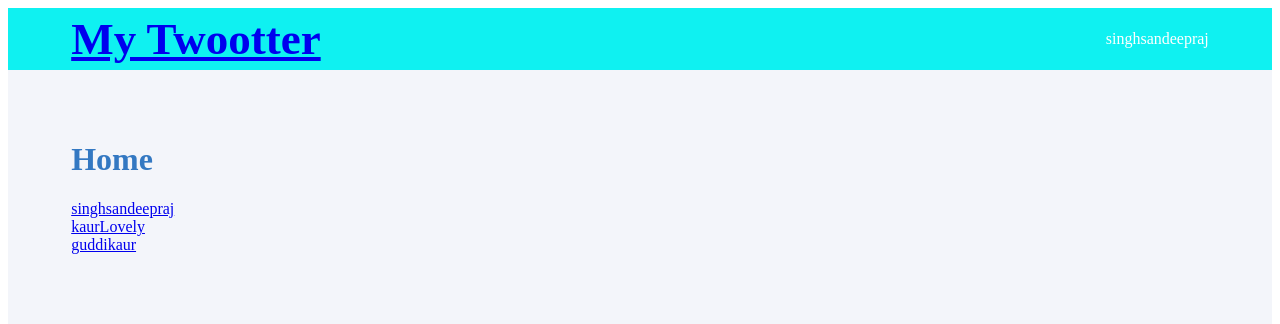
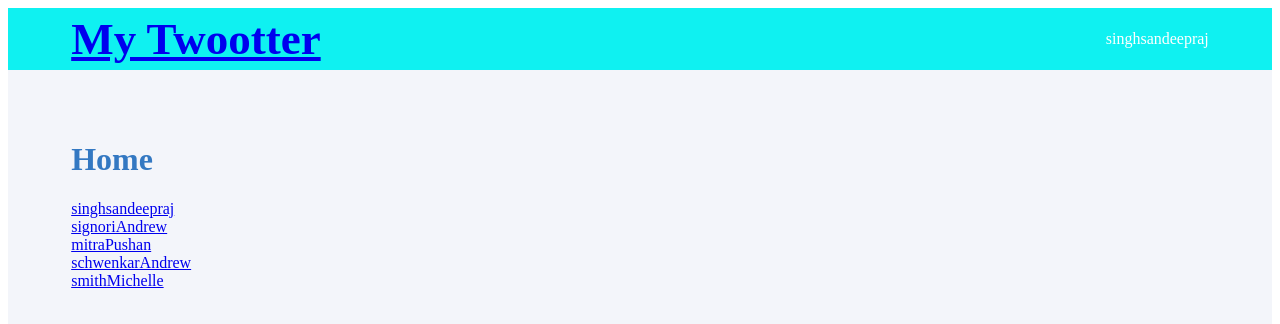
Before and after one commit to 2011sandeepraj/twotter, a Vue app: page / in a window 1280 px wide. Shown: the top 324 px of the page. Built offline with nearby package versions, Linux system fonts and the light colour scheme.

Commit message:
Chapter 9 done

```diff
--- a/src/assets/users.js
+++ b/src/assets/users.js
@@ -5,34 +5,62 @@ export const users = [
             firstName: 'Sandeepraj',
             lastName: 'Singh',
             email: 'sandeepraj.tandon@cgi.com',
-            followers: 0,
+            followers: 10,
             twoots: [
-                {id: 1, content:'Welcome to my twooter profile'},
-                {id: 2, content:'I am blah blah and blah and passionate about plah plah and plah!'}
+                {id: 1, content:'Husband, Father, Full Stacker'},
+                {id: 2, content:'My mother says i am intelligent and handsome but my Wife just knows me far too much to pretend its true!'}
             ]
 
         },
         {
             id:2,
-            username:'kaurLovely',
-            firstName: 'Lovely',
-            lastName: 'Kaur',
-            email: 'lovely.schoolhouseteaching@shaw.ca',
-            followers: 0,
+            username:'signoriAndrew',
+            firstName: 'Andrew',
+            lastName: 'Signori',
+            email: 'andrew.signori@email.com',
+            followers: 50,
             twoots: [
-                {id: 1, content:'Welcome to School House Teaching Supplies!'},
-                {id: 2, content:'It is an educational store for Everyone!!'}
+                {id: 1, content:'I am a century old developer on Advanced Education!'},
+                {id: 2, content:'I will remain a developer for ever on Advanced Education!!'}
             ]
 
         },
         {
             id:3,
-            username:'guddikaur',
-            firstName: 'guddi',
-            lastName: 'kaur',
-            email: 'guddikaur@gmail.com',
-            followers: 0,
+            username:'mitraPushan',
+            firstName: 'Pushan',
+            lastName: 'Mitra',
+            email: 'pushan.mitra@email.com',
+            followers: 40,
             twoots: [
+                {id: 1, content:'I for sure know about pipelines!'},
+
+            ]
+
+        },
+        {
+            id:4,
+            username:'schwenkarAndrew',
+            firstName: 'Andrew',
+            lastName: 'schwenkar',
+            email: 'andrew.schwenkar@email.com',
+            followers: 30,
+            twoots: [
+                {id: 1, content:'To Camanda or not to Camanda'},
+
+            ]
+
+        },
+        {
+            id:5,
+            username:'smithMichelle',
+            firstName: 'Michelle',
+            lastName: 'Smith',
+            email: 'michelle.smith@email.com',
+            followers: 3000,
+            twoots: [
+                {id: 1, content:'Advanced Education needs me as Scrum Master, Project Manager and a glue!!'},
+                {id: 2, content:'I will have a blue tick soon!'},
 
             ]
 
```
